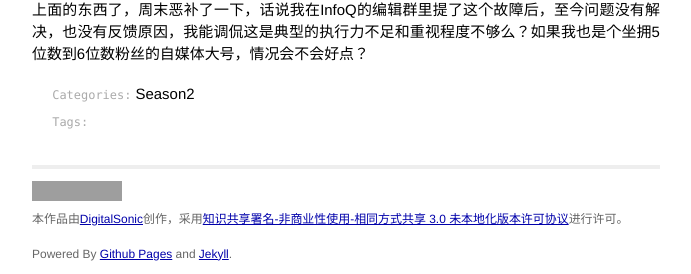
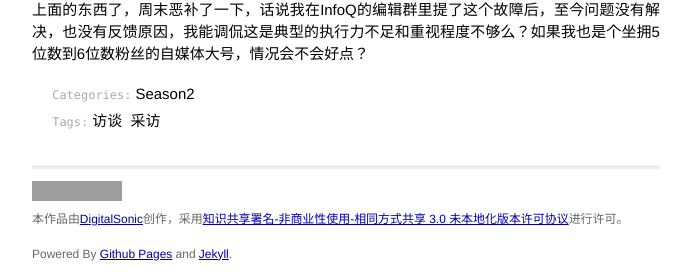
Before and after one commit to digitalsonic/recommend-reading, a Jekyll site: the page built from _posts/2013-12-16-.md, in a window 1280 px wide. Shown: the part 689-963 px from the top of the page, without its empty margins (294-985 px from the left). Built offline with Jekyll 4.4.1, drawn with Linux system fonts in a browser that asks for light colours; Markdown is read by kramdown in place of the engine named in the settings; grey boxes are pictures that could not be loaded.

Commit message:
adding tags

```diff
--- a/_posts/2013-12-16-.md
+++ b/_posts/2013-12-16-.md
@@ -3,7 +3,7 @@ layout: post
 title:  "每周推荐阅读 2013-12-16"
 date:   2013-12-16
 categories: Season2
-tags:
+tags:   访谈 采访
 ---
 
 喜欢听扯淡的同学注意了，今年QCon上海的《鬼脚七夜话》（[http://www.infoq.com/cn/presentations/seven-foot-ghost-night-falk](http://www.infoq.com/cn/presentations/seven-foot-ghost-night-falk)）的视频前阵子上线了，按照诸位台上的自媒体人自己的说法，这基本就是伪装成谈话类节目的群口相声。当晚我在现场，看着台上的老同事还有老熟人，一个个都聊得很High，由于台上的嘉宾们背景不同，所以看点就是大家碰撞出的火花，当然还有互相的调侃……如果一定要说其中的干货，我推荐两点，一，牛人不是一蹴而就的，大家或多或少都分享了一些自己的成长历程，比方说“普通人”池院长；二，视野和思维方式的不同带来的效果往往很不一样；友情提示，请在茶余饭后闲来无事时观看，毕竟这主要是个时间比较长的相声，只是这几个讲相声的都是搞IT的，而且你关注了他们的微信公共账号，经常读他们的文章……
```
